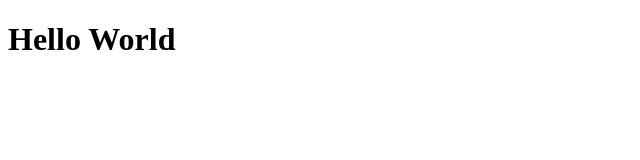
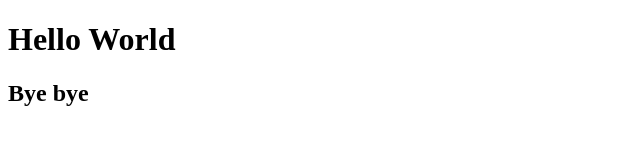
Before and after one commit to Maasarani/Project, a plain HTML site: page index.html in a window 1280 px wide. Shown: the whole page, without its empty margins (0-640 px from the left). Drawn offline with Linux system fonts and the light colour scheme.

Commit message:
h2 added

```diff
--- a/index.html
+++ b/index.html
@@ -8,5 +8,6 @@
 </head>
 <body>
     <h1>Hello World</h1>
+    <h2>Bye bye</h2>
 </body>
 </html>
```
